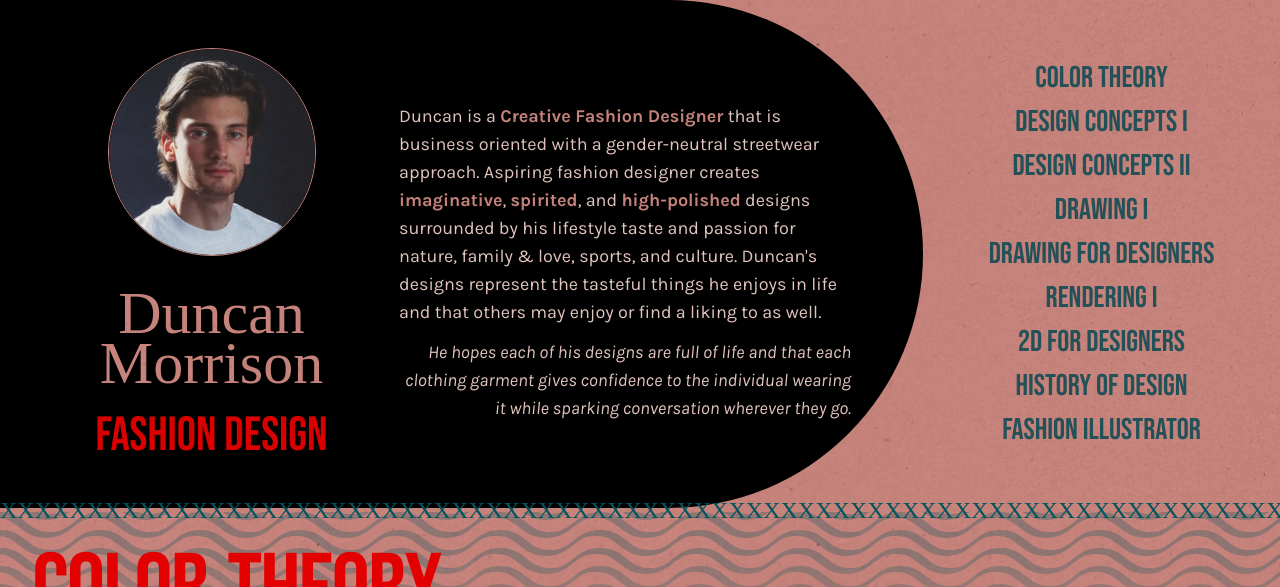
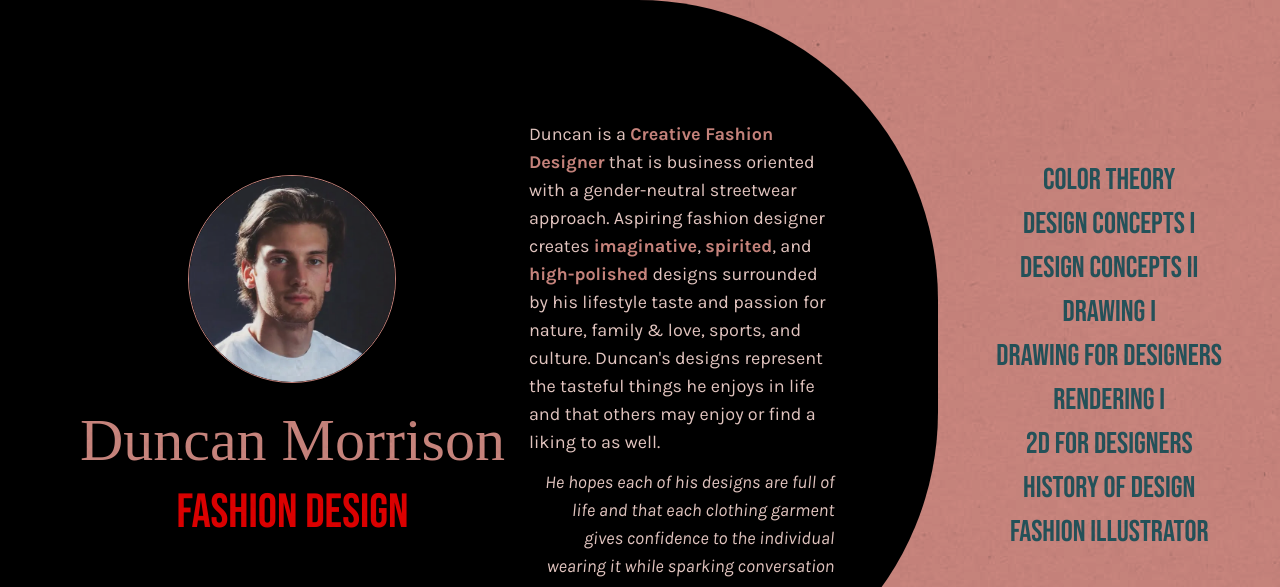
Before and after one commit to lizamorr/duncan, a React (Create React App) app: page / in a window 1280 px wide. Shown: the top 587 px of the page. Built offline with nearby package versions, Linux system fonts and the light colour scheme; a web font is replaced by a local one.

Commit message:
fix about spacing

```diff
--- a/src/components/About.tsx
+++ b/src/components/About.tsx
@@ -19,12 +19,12 @@ export default function About() {
 
   return (
     <div
-      className={`flex flex-col lg:flex-row p-8 lg:p-12 justify-center align-center bg-black ${
+      className={`flex flex-col lg:flex-row p-8 lg:p-20 justify-center align-center bg-black ${
         isDesktop ? "circular" : ""
       }`}
     >
       <div className="karla text-base lg:text-lg flex flex-col lg:flex-row justify-center items-center">
-        <div className="flex flex-col justify-center items-center">
+        <div className="flex flex-col justify-center items-center min-w-fit">
           <img
             src="images/about/duncan.webp"
             className="rounded-full h-40 w-40 lg:h-52 lg:w-52 border border-customPink"
@@ -38,7 +38,7 @@ export default function About() {
             Fashion Design
           </p>
         </div>
-        <div className="flex flex-col flex-1 p-2 lg:p-6 lg:min-w-[500px]">
+        <div className="flex flex-col p-2 lg:p-6 min-w-fit]">
           <p className="pt-4 text-customLightPink text-start">
             Duncan is a{" "}
             <strong className="text-customPink">
```
